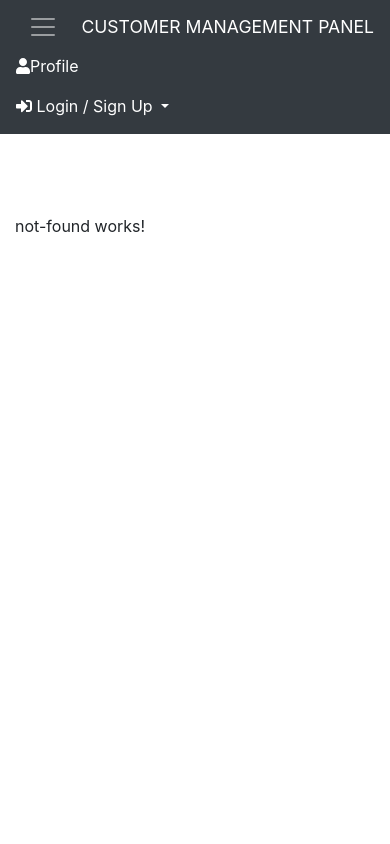
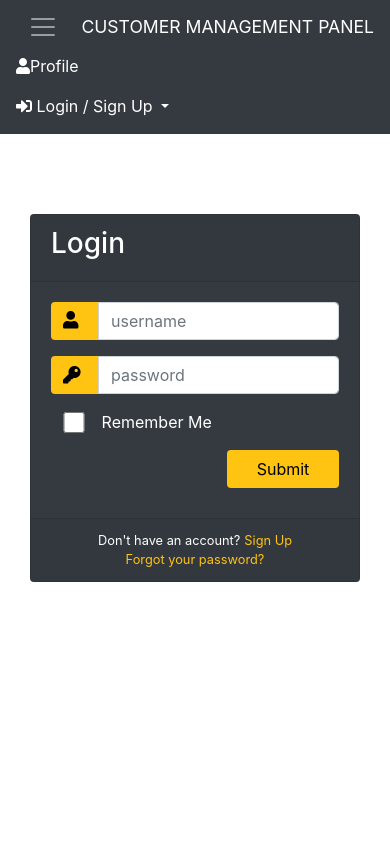
Before and after one commit to AleksandraX/CustomerManagementPanel, an Angular app in the folder CustomerManagementPanel/: page /loginPanel in a window 390 px wide. Before the commit this address led to /404. Shown: the top 844 px of the page. Built offline with nearby package versions, Linux system fonts and the light colour scheme.

Commit message:
A responsive login panel has been added and fixed colors visible when hovering over the links, logos, etc.

```diff
--- a/CustomerManagementPanel/src/app/about/about.component.scss
+++ b/CustomerManagementPanel/src/app/about/about.component.scss
@@ -175,13 +175,13 @@ h2{
     font-size: 1.7rem;
     position: relative;
     text-align: center;
-    top: 2rem;
+    top: 2.1rem;
     margin-top: 0;
     transition: .3s transform ;
 }
 
 
-.oneC {width: 100%; background-color: #42f7b2;}
+.oneC {width: 100%; background-color:  #FFC312;}
 .twoC {width: 100%; background-color: #949494;}
 
 .abilities{
--- a/CustomerManagementPanel/src/app/app-routing.module.ts
+++ b/CustomerManagementPanel/src/app/app-routing.module.ts
@@ -6,6 +6,7 @@ import { ClientListComponent } from './clients/client-list/client-list.component
 import { ContactComponent } from './contact/contact.component';
 import { HomeComponent } from './home/home.component';
 import { InProgressComponent } from './inProgress/inProgress.component';
+import { LoginPanelComponent } from './loginPanel/loginPanel.component';
 import { NotFoundComponent } from './not-found/not-found.component';
 import { OrdersComponent } from './orders/orders.component';
 import { OrdersResolver } from './orders/orders.resolver';
@@ -37,6 +38,10 @@ const routes: Routes = [
         resolve: {
           ordersList: OrdersResolver,
         }
+      },
+      {
+        path: 'loginPanel',
+        component: LoginPanelComponent,
       },
       {
         path: 'inProgress',
--- a/CustomerManagementPanel/src/app/app.module.ts
+++ b/CustomerManagementPanel/src/app/app.module.ts
@@ -23,6 +23,7 @@ import { ContactComponent } from './contact/contact.component';
 import { FontAwesomeModule } from '@fortawesome/angular-fontawesome';
 import { HomeComponent } from './home/home.component';
 import { InProgressComponent } from './inProgress/inProgress.component';
+import { LoginPanelComponent } from './loginPanel/loginPanel.component';
 
 
 @NgModule({
@@ -35,7 +36,8 @@ import { InProgressComponent } from './inProgress/inProgress.component';
     OrdersComponent,
     ContactComponent,
     HomeComponent,
-    InProgressComponent
+    InProgressComponent,
+      LoginPanelComponent
    ],
   imports: [
     BrowserModule,
--- a/CustomerManagementPanel/src/app/footer/footer.component.scss
+++ b/CustomerManagementPanel/src/app/footer/footer.component.scss
@@ -57,7 +57,7 @@ a{
 }
 
 a:hover{
-    color: #000;
+    color:  #FFC312;
     transition: color .5s;
 }
 
--- a/CustomerManagementPanel/src/app/header/header.component.html
+++ b/CustomerManagementPanel/src/app/header/header.component.html
@@ -37,7 +37,7 @@
     <a href="#" class="dropdown-toggle nav-link dropdown-toggle buttons-in-navbar" data-toggle="dropdown">
     <fa-icon [icon]="faSignInAlt"></fa-icon> Login / Sign Up <span class="caret"></span></a>
       <ul class="dropdown-menu loginSingUpDropDown">
-          <li class="loginLi"><a [routerLink]='["inProgress"]' href="#"><fa-icon [icon]="faSignInAlt"></fa-icon> Login</a></li>
+          <li class="loginLi"><a [routerLink]='["loginPanel"]' href="#"><fa-icon [icon]="faSignInAlt"></fa-icon> Login</a></li>
           <li class="loginLi"><a [routerLink]='["inProgress"]' href="#"><fa-icon [icon]="faUserPlus"></fa-icon> Sign Up</a></li>
       </ul>
   </li>
--- a/CustomerManagementPanel/src/app/header/header.component.scss
+++ b/CustomerManagementPanel/src/app/header/header.component.scss
@@ -5,7 +5,7 @@ a{
 }
 
 a:hover{
-    color: rgb(149, 255, 232);
+    color: #FFC312;
 }
 
 .navbar{
@@ -65,7 +65,7 @@ a:hover{
 }
 
 .buttons-in-navbar:hover{
-    color: rgb(149, 255, 232);
+    color: #FFC312;
     transition: .4s color;
 }
 
@@ -98,7 +98,7 @@ a:hover{
 
 .navbar-nav{
     .nav-link:hover{
-      color: rgb(149, 255, 232);
+      color:  #FFC312;
       transition: .4s color;
     }
 }
--- /dev/null
+++ b/CustomerManagementPanel/src/app/loginPanel/loginPanel.component.html
@@ -0,0 +1,41 @@
+<div class="container">
+	<div class="d-flex justify-content-center h-100">
+		<div class="card">
+			<div class="card-header">
+				<h3>Login</h3>
+
+			</div>
+			<div class="card-body">
+				<form>
+					<div class="input-group form-group">
+						<div class="input-group-prepend">
+							<span class="input-group-text"><fa-icon class="iconloginInput" [icon]="faUser"></fa-icon></span>
+						</div>
+						<input type="text" class="form-control" placeholder="username">
+
+					</div>
+					<div class="input-group form-group">
+						<div class="input-group-prepend">
+							<span class="input-group-text"><fa-icon class="iconloginInput" [icon]="faKey"></fa-icon></span>
+						</div>
+						<input type="password" class="form-control" placeholder="password">
+					</div>
+					<div class="row align-items-center remember">
+						<input type="checkbox">Remember Me
+					</div>
+					<div class="form-group">
+						<input type="submit" value="Submit" class="btn float-right login_btn">
+					</div>
+				</form>
+			</div>
+			<div class="card-footer">
+				<div class="d-flex justify-content-center links">
+					Don't have an account?<a class="singUpBtn" href="#">Sign Up</a>
+				</div>
+				<div class="d-flex justify-content-center">
+					<a href="#" class="forgotBtn">Forgot your password?</a>
+				</div>
+			</div>
+		</div>
+	</div>
+</div>
--- /dev/null
+++ b/CustomerManagementPanel/src/app/loginPanel/loginPanel.component.scss
@@ -0,0 +1,82 @@
+.container{
+    height: 100%;
+    align-content: center;
+}
+
+.card{
+    height: 23rem;
+    margin-top: auto;
+    margin-bottom: auto;
+    width: 30rem;
+    background-color:  #343A40 !important;
+}
+
+.card-header h3{
+    color: white;
+}
+
+.input-group-prepend span{
+    width: 3rem;
+    background-color: #FFC312;
+    color: black;
+    border:0 !important;
+}
+
+input:focus{
+    outline: 0 0 0 0  !important;
+    box-shadow: 0 0 0 0 !important;
+}
+
+.remember{
+    color: white;
+}
+
+.remember input{
+    width: 2.5rem;
+    height: 1.3rem;
+    margin-left: 1.1rem;
+    margin-right: .5rem;
+}
+
+.iconloginInput{
+    font-size: 1.1rem;
+}
+
+.login_btn{
+    color: black;
+    background-color: #FFC312;
+    width: 7rem;
+}
+
+.login_btn:hover{
+    color: black;
+    background-color: white;
+}
+
+.links{
+    color: white;
+}
+
+.links a{
+    margin-left: 4px;
+}
+
+.singUpBtn{
+    color: #FFC312;
+}
+
+.forgotBtn{
+    color: #FFC312;
+}
+
+@media only screen and (min-width: 100px) and (max-width: 410px) {
+
+    .card-footer{
+        font-size: .8rem;
+    }
+
+    .login_btn{
+        position: relative;
+        top: 1rem;
+    }
+}
--- /dev/null
+++ b/CustomerManagementPanel/src/app/loginPanel/loginPanel.component.ts
@@ -0,0 +1,19 @@
+import { Component, OnInit } from '@angular/core';
+import { faKey, faUser } from '@fortawesome/free-solid-svg-icons';
+
+@Component({
+  selector: 'app-loginPanel',
+  templateUrl: './loginPanel.component.html',
+  styleUrls: ['./loginPanel.component.scss']
+})
+export class LoginPanelComponent implements OnInit {
+
+  faKey = faKey;
+  faUser =faUser;
+
+  constructor() { }
+
+  ngOnInit() {
+  }
+
+}
```
